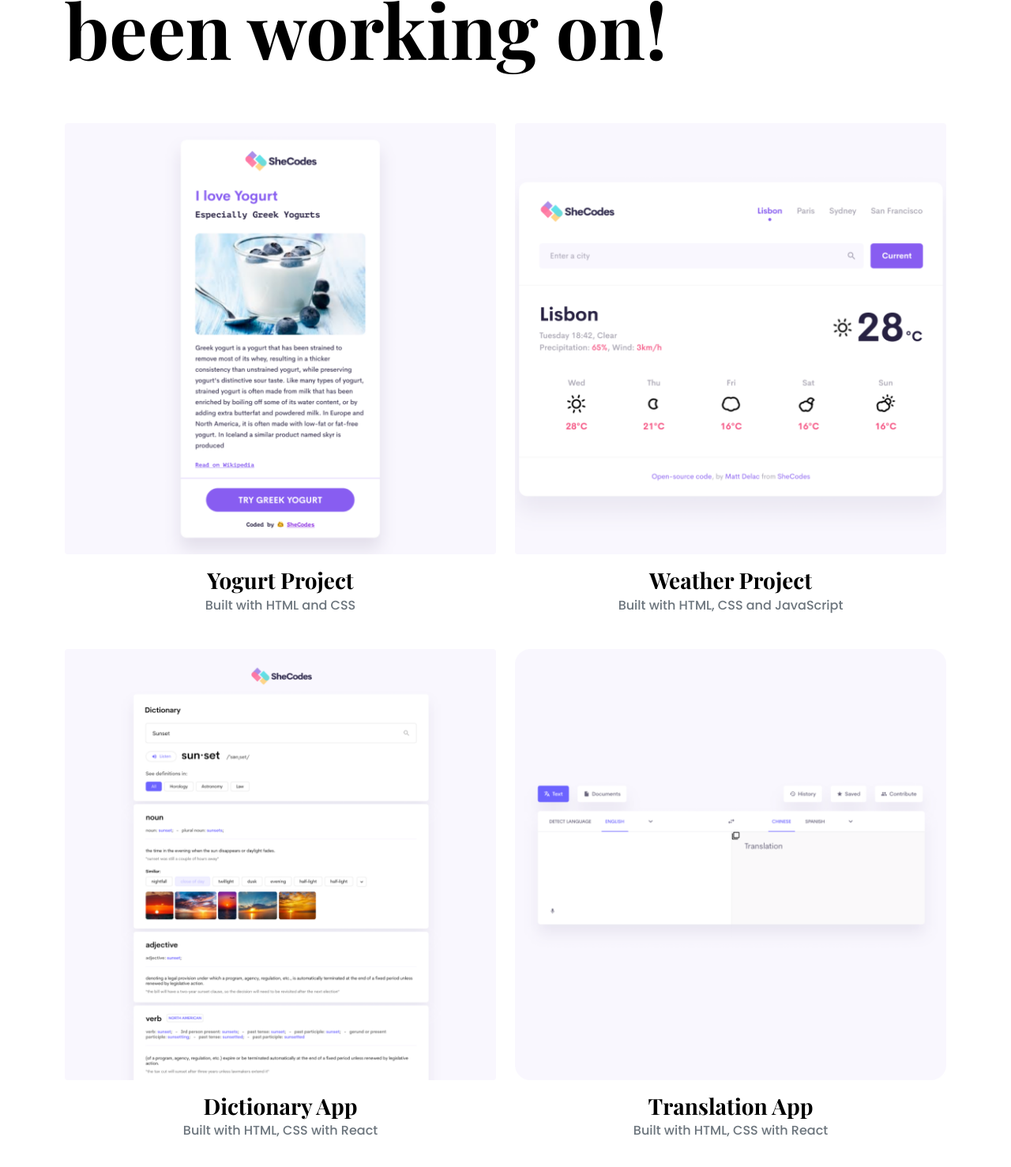
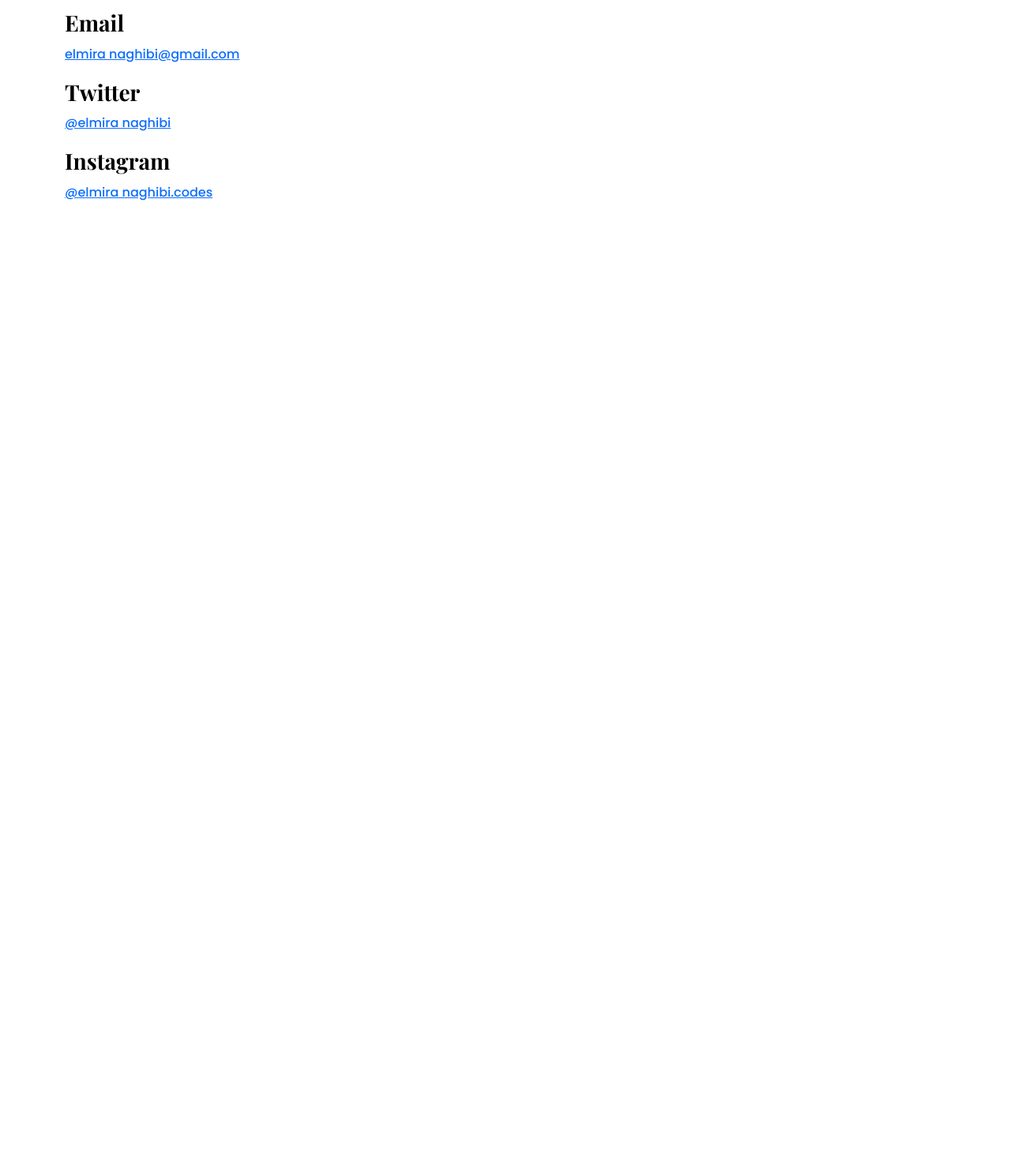
Before and after one commit to elmira-naghibi/responsive--5, a plain HTML site: page index.html in a window 1280 px wide. Shown: the part 180-1658 px from the top of the page at 79% size. After the commit the page ends 800 px from the top, so only its background shows below. Drawn offline with nearby package versions, Linux system fonts and the light colour scheme.

Commit message:
feat: contact page

```diff
--- a/index.html
+++ b/index.html
@@ -4,7 +4,7 @@
     <meta charset="UTF-8" />
     <meta http-equiv="X-UA-Compatible" content="IE=edge" />
     <meta name="viewport" content="width=device-width, initial-scale=1.0" />
-    <title>SheCodes work page</title>
+    <title>SheCodes Portfolio</title>
 
     <link
       href="https://cdn.jsdelivr.net/npm/bootstrap@5.0.0-beta2/dist/css/bootstrap.min.css"
@@ -32,52 +32,28 @@
   <body>
     <div class="content-container container">
       <div class="content">
-        <h1 class="mb-5">Take a look at what I've been working on!</h1>
-
-        <div class="row">
-          <div class="col-md-6 mb-4">
-            <img
-              src="./src/images/yogurt.png"
-              class="img-fluid mb-3 rounded"
-              alt=""
-            />
-            <h3 class="text-center m-0">Yogurt Project</h3>
-            <p class="text-center text-muted">Built with HTML and CSS</p>
-          </div>
-          <div class="col-md-6 mb-4">
-            <img
-              src="./src/images/weather.png"
-              class="img-fluid mb-3 rounded"
-              alt=""
-            />
-            <h3 class="text-center m-0">Weather Project</h3>
-            <p class="text-center text-muted">
-              Built with HTML, CSS and JavaScript
-            </p>
-          </div>
-          <div class="col-md-6 mb-4">
-            <img
-              src="./src/images/dictionary.png"
-              class="img-fluid mb-3 rounded"
-              alt=""
-            />
-            <h3 class="text-center m-0">Dictionary App</h3>
-            <p class="text-center text-muted">
-              Built with HTML, CSS with React
-            </p>
-          </div>
-          <div class="col-md-6 mb-4">
-            <img
-              src="./src/images/translation.png"
-              class="img-fluid mb-3 rounded"
-              alt=""
-            />
-            <h3 class="text-center m-0">Translation App</h3>
-            <p class="text-center text-muted">
-              Built with HTML, CSS with React
-            </p>
-          </div>
-        </div>
+        <h1 class="mb-5">Let's get in touch!</h1>
+        <h3>Email</h3>
+        <p>
+          <a href="mailto:elmira naghibi@gmail.com">
+            elmira naghibi@gmail.com
+          </a>
+        </p>
+        <h3>Twitter</h3>
+        <p>
+          <a href="https://www.twitter.com/elmiranaghibi" target="_blank">
+            @elmira naghibi
+          </a>
+        </p>
+        <h3>Instagram</h3>
+        <p>
+          <a
+            href="https://www.instagram.com/elmira naghibi.codes"
+            target="_blank"
+          >
+            @elmira naghibi.codes
+          </a>
+        </p>
       </div>
     </div>
   </body>
```
